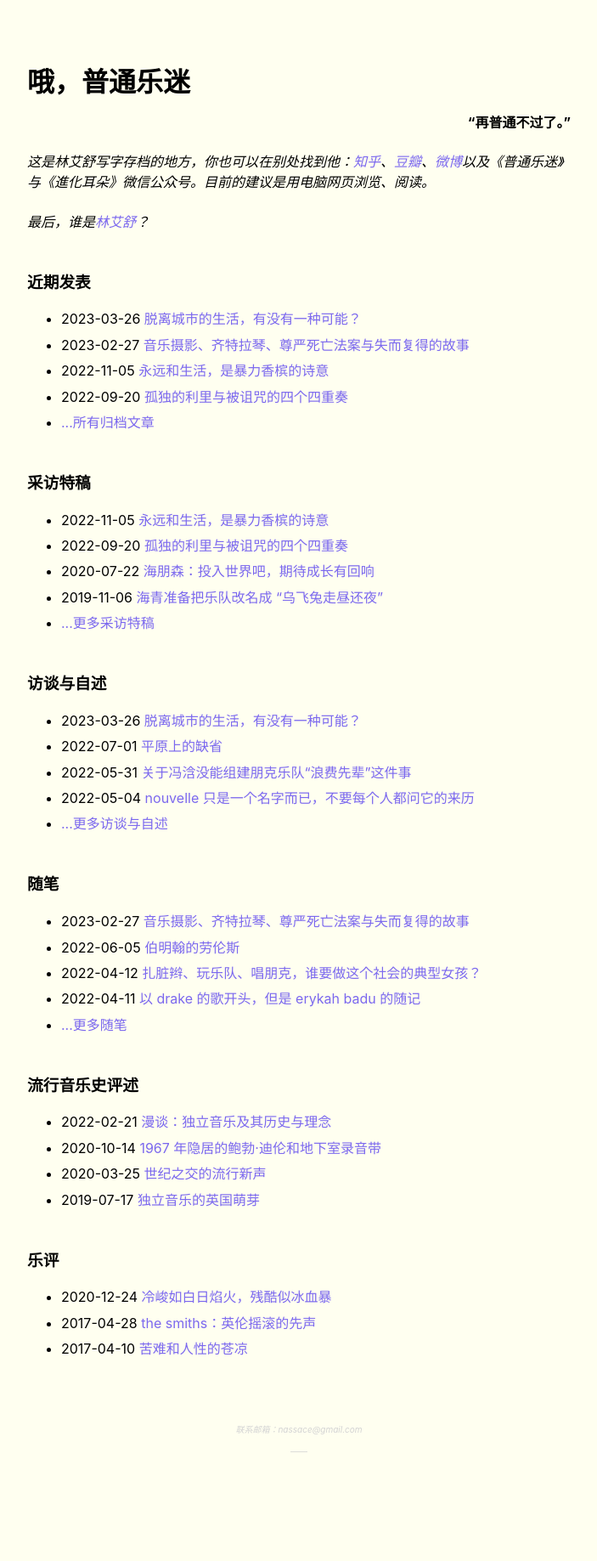
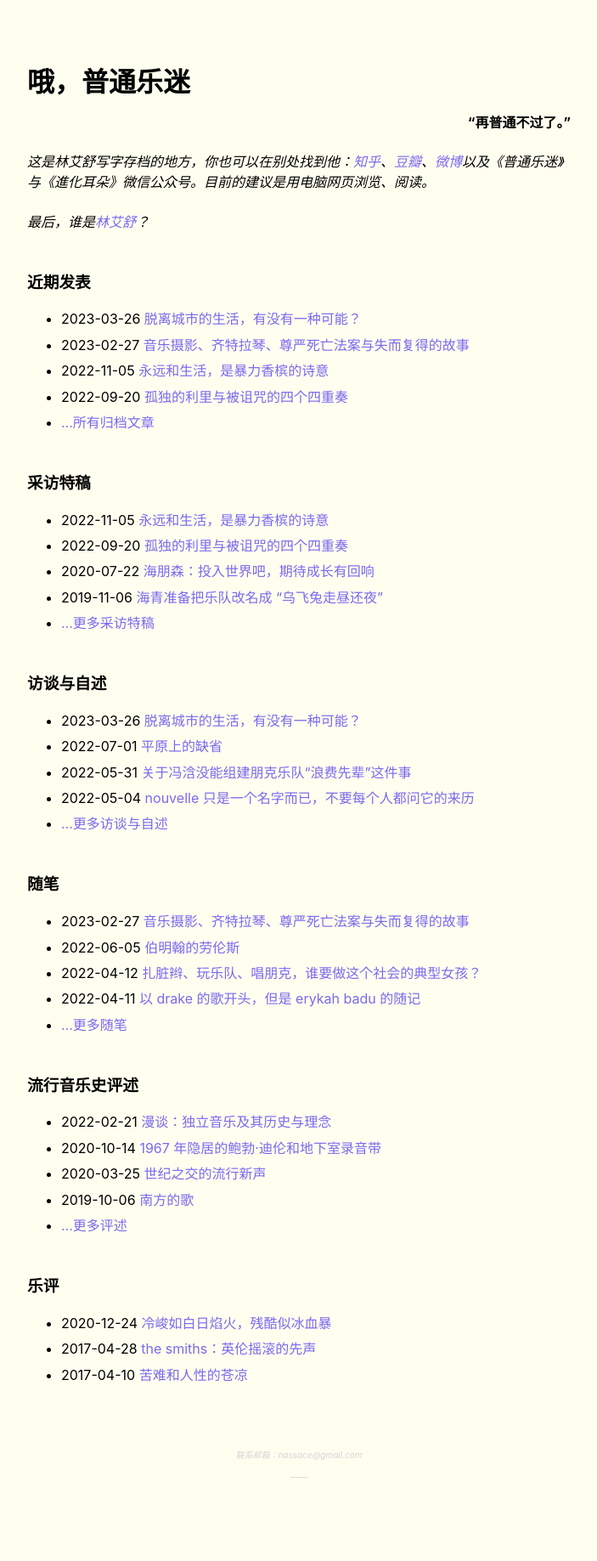
Before and after one commit to salingerlin/salingerlin.github.io, a Jekyll site: the page built from index.md, in a window 1280 px wide. Shown: the whole page at 85% size, without its empty margins (288-991 px from the left). Built offline with Jekyll 4.4.1, drawn with Linux system fonts in a browser that asks for light colours; before the commit the page ends 1806 px from its top, so only the background shows below that.

Commit message:
Update and rename 2019-10-06-南方的歌.md to 2019-10-06-songs of southern chian.md

```diff
--- a/_posts/2019-10-06-南方的歌.md
+++ b/_posts/2019-10-06-songs of southern chian.md
@@ -1,7 +1,7 @@
 ---
 layout: post
 title: 南方的歌
-category: 随笔
+category: 流行音乐史评述
 ---
 
 # 南方的歌
```
